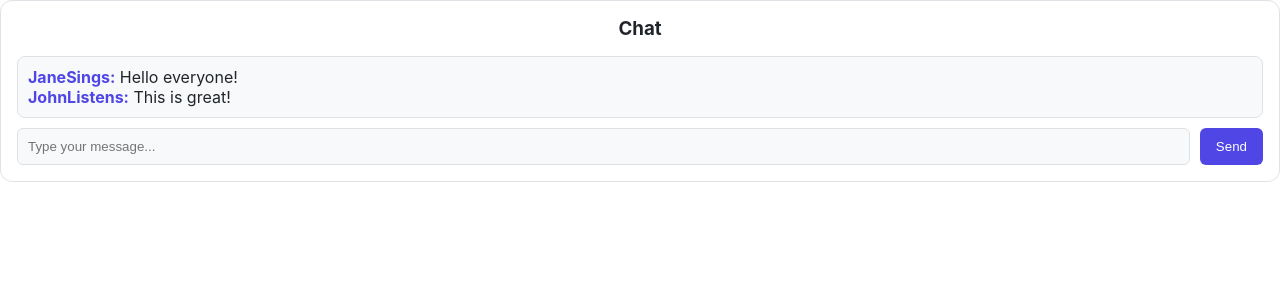
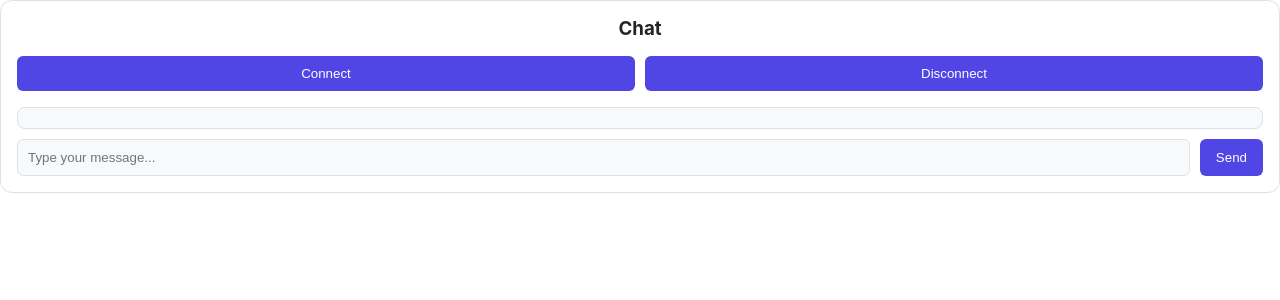
Before and after one commit to zeeshan-ahmad-khan/latent-stage, a React (Vite) app: page / in a window 1280 px wide. Shown: the top 300 px of the page. Built offline with nearby package versions, Linux system fonts and the light colour scheme.

Commit message:
added socket connection

```diff
--- a/package.json
+++ b/package.json
@@ -16,7 +16,9 @@
     "@radix-ui/react-form": "^0.1.8",
     "framer-motion": "^12.23.12",
     "react": "^19.1.1",
-    "react-dom": "^19.1.1"
+    "react-dom": "^19.1.1",
+    "socket.io-client": "^4.8.1",
+    "zustand": "^5.0.8"
   },
   "devDependencies": {
     "@eslint/js": "^9.33.0",
--- a/src/ChatPanel.tsx
+++ b/src/ChatPanel.tsx
@@ -1,8 +1,17 @@
 import React from "react";
+import ConnectionBar from "./components/ConnectionBar";
 import MessageList from "./components/MessageList";
 import MessageInput from "./components/MessageInput";
 
-const ChatPanel: React.FC = () => (
+// The ChatPanel will receive the auth token from the host app
+interface ChatPanelProps {
+  token: string;
+}
+
+const ChatPanel: React.FC<ChatPanelProps> = ({ token }) => {
+  const roomName = "main-stage"; // We can make this dynamic later
+
+  return (
     <div
       style={{
         display: "flex",
@@ -16,9 +25,11 @@ const ChatPanel: React.FC = () => (
       }}
     >
       <h3 style={{ textAlign: "center", margin: "0 0 1rem 0" }}>Chat</h3>
+      <ConnectionBar token={token} roomName={roomName} />
       <MessageList />
-    <MessageInput />
+      <MessageInput roomName={roomName} />
     </div>
   );
+};
 
 export default ChatPanel;
--- a/src/components/ConnectionBar.tsx
+++ b/src/components/ConnectionBar.tsx
@@ -1,45 +1,43 @@
 import React from "react";
-import * as Form from "@radix-ui/react-form";
+import { useChatStore } from "../stores/chatStore";
 
-const ConnectionBar: React.FC = () => (
-  <Form.Root
-    style={{
-      marginBottom: "1rem",
-      display: "flex",
-      gap: "10px",
-      alignItems: "center",
-    }}
-  >
-    <Form.Field name="jwt" style={{ flexGrow: 1 }}>
-      <Form.Control asChild>
-        <input
-          type="text"
-          placeholder="Paste JWT Token Here"
-          style={styles.input}
-        />
-      </Form.Control>
-    </Form.Field>
-    <button style={styles.button}>Connect</button>
-  </Form.Root>
-);
+interface ConnectionBarProps {
+  token: string;
+  roomName: string;
+}
 
-const styles: { [key: string]: React.CSSProperties } = {
-  input: {
-    width: "100%",
-    boxSizing: "border-box",
-    padding: "10px",
-    borderRadius: "6px",
-    border: "1px solid var(--border-color)",
-    backgroundColor: "var(--surface)",
-    color: "var(--text-primary)",
-  },
+const ConnectionBar: React.FC<ConnectionBarProps> = ({ token, roomName }) => {
+  const { connect, disconnect, isConnected } = useChatStore();
+
+  return (
+    <div style={{ marginBottom: "1rem", display: "flex", gap: "10px" }}>
+      <button
+        onClick={() => connect(token, roomName)}
+        disabled={isConnected}
+        style={styles.button}
+      >
+        Connect
+      </button>
+      <button
+        onClick={disconnect}
+        disabled={!isConnected}
+        style={styles.button}
+      >
+        Disconnect
+      </button>
+    </div>
+  );
+};
+
+const styles = {
   button: {
     padding: "10px 16px",
     borderRadius: "6px",
     border: "none",
-    backgroundColor: "var(--accent-green, #28a745)",
+    backgroundColor: "var(--accent)",
     color: "white",
     cursor: "pointer",
+    flex: 1,
   },
 };
 
--- a/src/components/MessageInput.tsx
+++ b/src/components/MessageInput.tsx
@@ -1,22 +1,45 @@
-import React from "react";
+import React, { useState } from "react";
 import * as Form from "@radix-ui/react-form";
+import { useChatStore } from "../stores/chatStore";
 
-const MessageInput: React.FC = () => (
-  <Form.Root style={{ display: "flex", gap: "10px" }}>
+interface MessageInputProps {
+  roomName: string;
+}
+
+const MessageInput: React.FC<MessageInputProps> = ({ roomName }) => {
+  const { sendMessage, isConnected } = useChatStore();
+  const [message, setMessage] = useState("");
+
+  const handleSubmit = (event: React.FormEvent) => {
+    event.preventDefault();
+    if (message.trim()) {
+      sendMessage(roomName, message);
+      setMessage("");
+    }
+  };
+
+  return (
+    <Form.Root onSubmit={handleSubmit} style={{ display: "flex", gap: "10px" }}>
       <Form.Field name="message" style={{ flexGrow: 1 }}>
         <Form.Control asChild>
           <input
             type="text"
             placeholder="Type your message..."
+            value={message}
+            onChange={(e) => setMessage(e.target.value)}
+            disabled={!isConnected}
             style={styles.input}
           />
         </Form.Control>
       </Form.Field>
       <Form.Submit asChild>
-      <button style={styles.button}>Send</button>
+        <button style={styles.button} disabled={!isConnected}>
+          Send
+        </button>
       </Form.Submit>
     </Form.Root>
   );
+};
 
 const styles: { [key: string]: React.CSSProperties } = {
   input: {
--- a/src/components/MessageList.tsx
+++ b/src/components/MessageList.tsx
@@ -1,17 +1,20 @@
 import React from "react";
+import { useChatStore } from "../stores/chatStore";
 
-const MessageList: React.FC = () => (
-  <div style={styles.container}>
-    <div>
-      <strong style={{ color: "var(--accent)" }}>JaneSings:</strong> Hello
-      everyone!
+const MessageList: React.FC = () => {
+  const messages = useChatStore((state) => state.messages);
+
+  return (
+    <div style={styles.container}>
+      {messages.map((msg, index) => (
+        <div key={index} style={{ marginBottom: "8px" }}>
+          <strong style={{ color: "var(--accent)" }}>{msg.sender}:</strong>{" "}
+          {msg.message}
+        </div>
+      ))}
     </div>
-    <div>
-      <strong style={{ color: "var(--accent)" }}>JohnListens:</strong> This is
-      great!
-    </div>
-  </div>
-);
+  );
+};
 
 const styles: { [key: string]: React.CSSProperties } = {
   container: {
--- /dev/null
+++ b/src/services/socketService.ts
@@ -0,0 +1,28 @@
+// src/services/socketService.ts
+import { io, Socket } from "socket.io-client";
+
+const CHAT_SERVER_URL = "http://localhost:8080";
+let socket: Socket;
+
+export const connectWithToken = (token: string) => {
+  // Disconnect any existing socket before creating a new one
+  if (socket) {
+    socket.disconnect();
+  }
+
+  // Connect to the server, passing the token for authentication
+  socket = io(CHAT_SERVER_URL, {
+    auth: {
+      token,
+    },
+  });
+
+  return socket;
+};
+
+export const getSocket = () => {
+  if (!socket) {
+    throw new Error("Socket not initialized. Please connect first.");
+  }
+  return socket;
+};
--- /dev/null
+++ b/src/stores/chatStore.ts
@@ -0,0 +1,56 @@
+// src/stores/chatStore.ts
+import { create } from "zustand";
+import { connectWithToken } from "../services/socketService";
+import type { Socket } from "socket.io-client";
+
+interface Message {
+  sender: string;
+  message: string;
+  timestamp: string;
+}
+
+interface ChatState {
+  socket: Socket | null;
+  isConnected: boolean;
+  messages: Message[];
+  connect: (token: string, roomName: string) => void;
+  disconnect: () => void;
+  sendMessage: (roomName: string, message: string) => void;
+}
+
+export const useChatStore = create<ChatState>((set, get) => ({
+  socket: null,
+  isConnected: false,
+  messages: [],
+
+  connect: (token, roomName) => {
+    const socket = connectWithToken(token);
+
+    socket.on("connect", () => {
+      set({ isConnected: true, socket, messages: [] });
+      socket.emit("join_room", roomName);
+    });
+
+    socket.on("disconnect", () => {
+      set({ isConnected: false, socket: null });
+    });
+
+    socket.on("receive_message", (message: Message) => {
+      set((state) => ({ messages: [...state.messages, message] }));
+    });
+  },
+
+  disconnect: () => {
+    const { socket } = get();
+    if (socket) {
+      socket.disconnect();
+    }
+  },
+
+  sendMessage: (roomName, message) => {
+    const { socket } = get();
+    if (socket) {
+      socket.emit("send_message", { roomName, message });
+    }
+  },
+}));
```
Also changed, not shown: 2 other files (tests, documents, lock files or other folders). Lines whose indentation alone changed are shown as unchanged.
